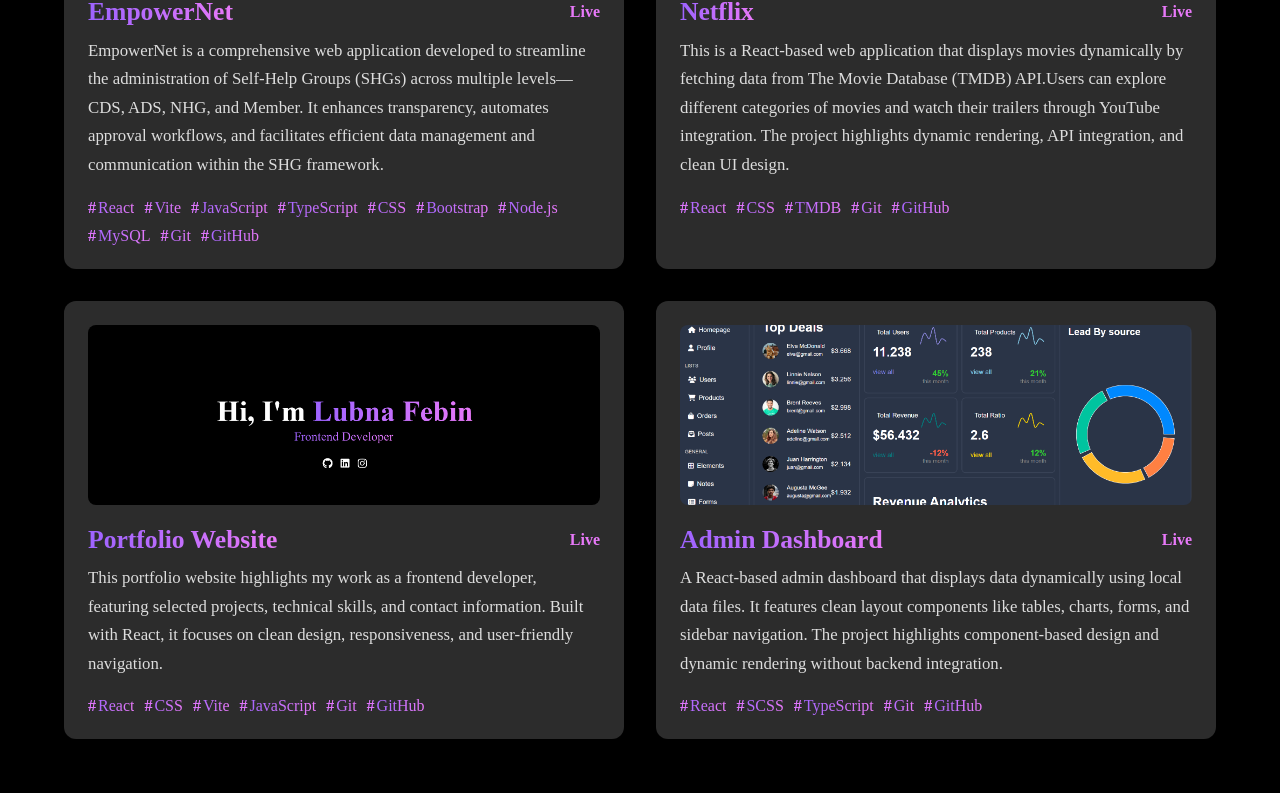
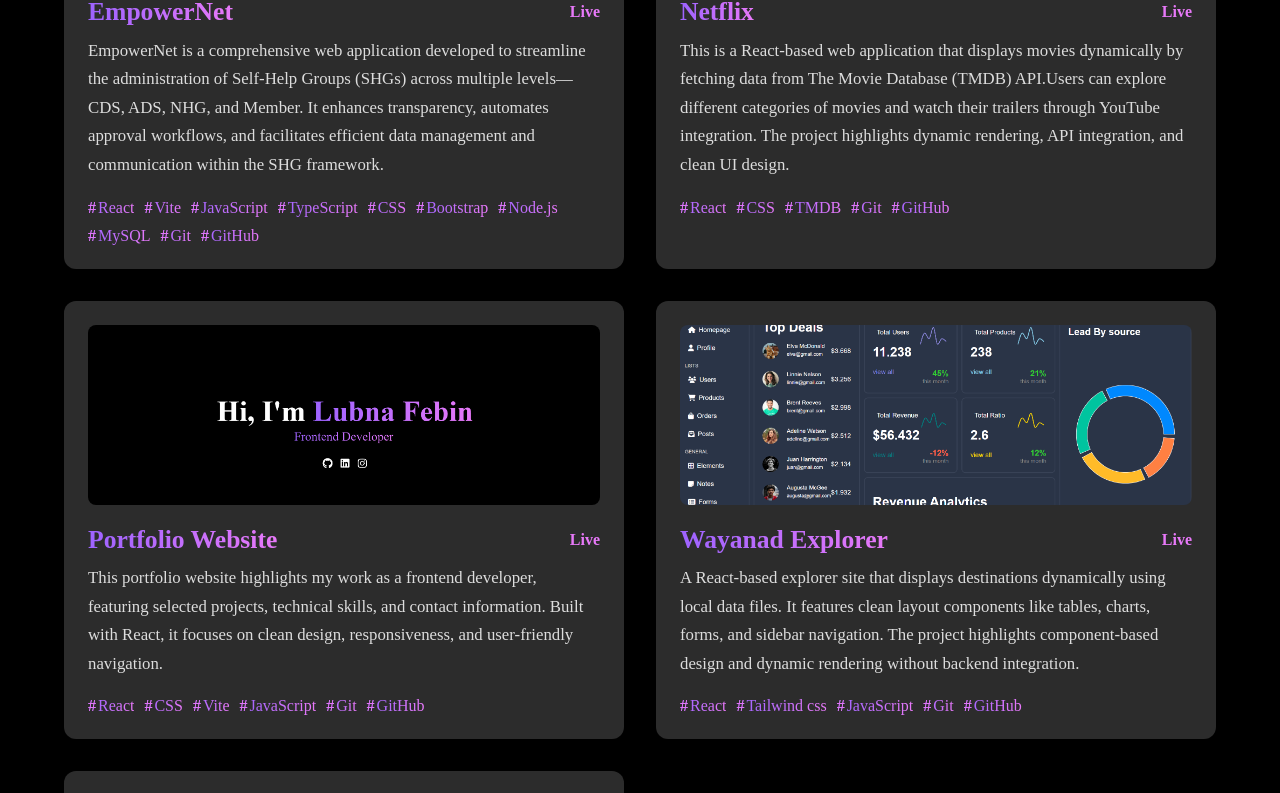
Before and after one commit to lubnafebin/portfolio, a React (Vite) app: page / in a window 1280 px wide. Shown: the part 1998-2791 px from the top of the page. Built offline with nearby package versions, Linux system fonts and the light colour scheme.

Commit message:
Add new project to Projects section

```diff
--- a/src/pages/Projects.jsx
+++ b/src/pages/Projects.jsx
@@ -40,6 +40,14 @@
       tech: ["React", "CSS", "Vite", "JavaScript", "Git", "GitHub"],
       image: portfolioImg,
       live: "#",
+    },
+    {
+      title: "Wayanad Explorer",
+      description:
+        "A React-based explorer site that displays destinations dynamically using local data files. It features clean layout components like tables, charts, forms, and sidebar navigation. The project highlights component-based design and dynamic rendering without backend integration.",
+      tech: ["React", "Tailwind css", "JavaScript", "Git", "GitHub"],
+      image: adminImg,
+      live: "https://admin-dashboard-lubnas-projects-1383a28b.vercel.app/",
     },
     {
       title: "Admin Dashboard",
```
